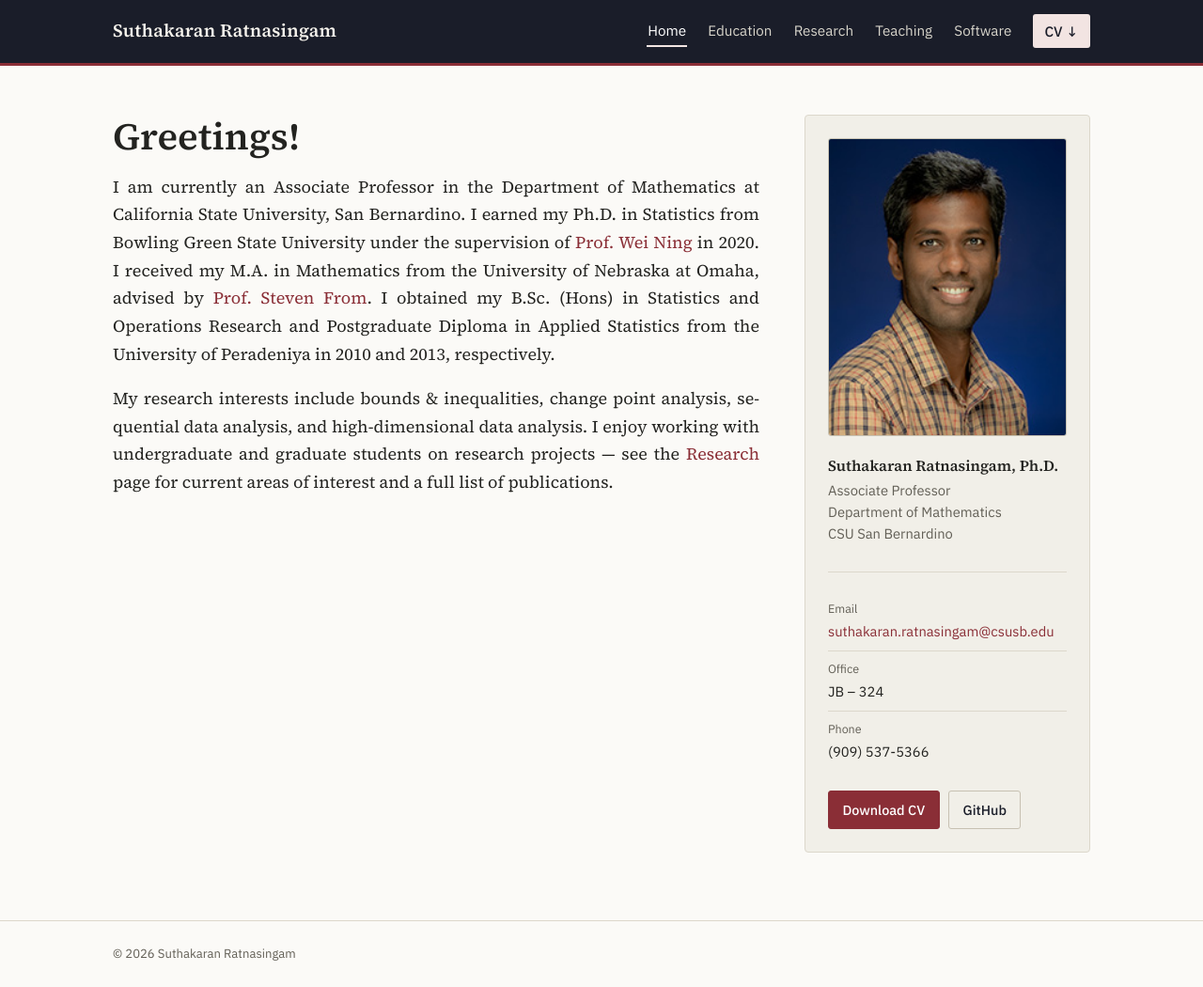
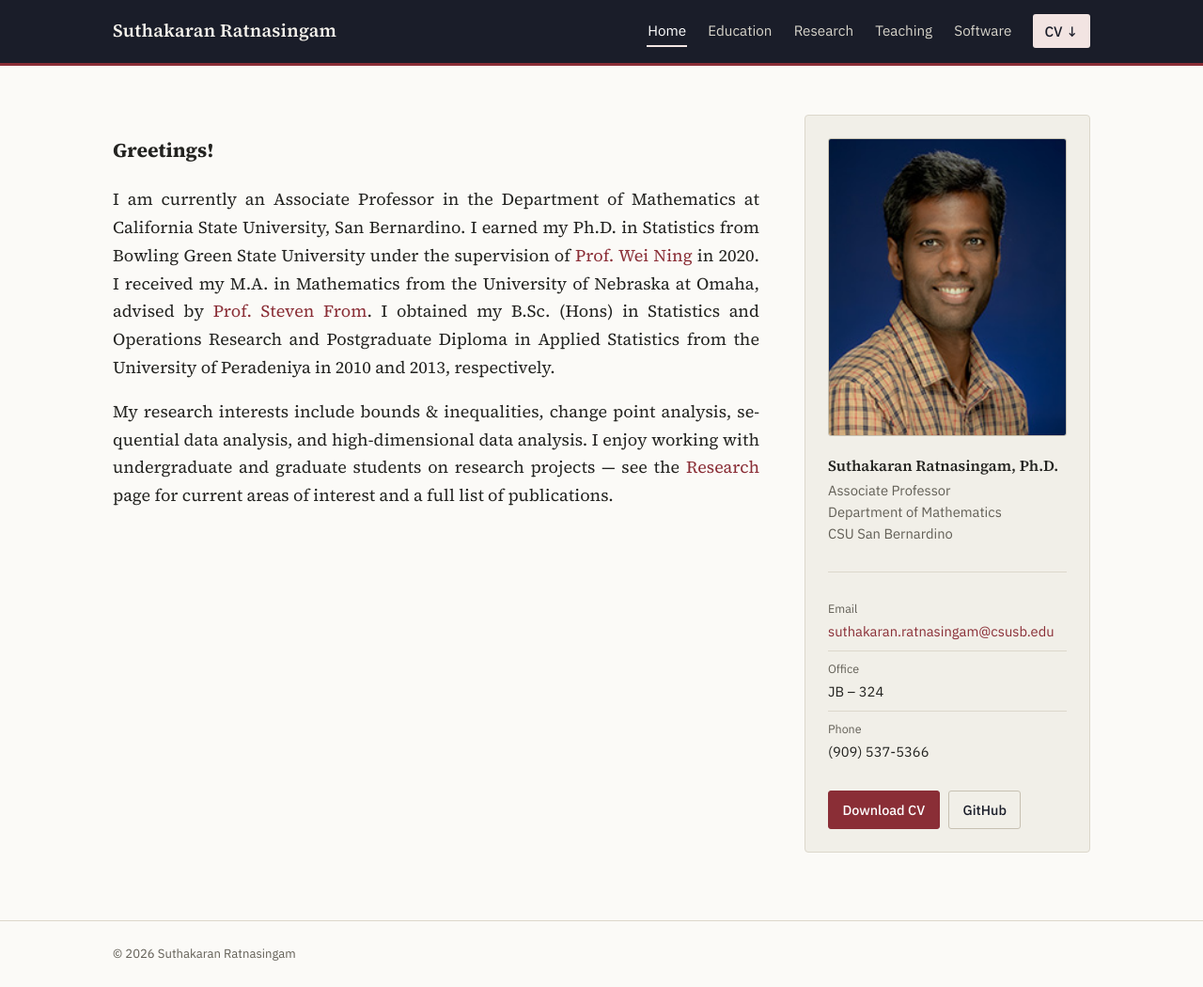
Before and after one commit to suthakaranr/suthakaranr.github.io, a Jekyll site: the page built from index.md, in a window 1280 px wide. Shown: the whole page at 94% size. Built offline with Jekyll 4.4.1, drawn with Linux system fonts in a browser that asks for light colours.

Commit message:
Change heading from h1 to h3 in home layout

```diff
--- a/_layouts/home.html
+++ b/_layouts/home.html
@@ -5,7 +5,7 @@ layout: default
   <div class="hero-grid">
 
     <div class="hero-main">
-      <h1 style="margin-bottom: 1rem;">Greetings!</h1>
+      <h3 style="margin-bottom: 1.25rem;">Greetings!</h3>
 
       <div class="prose">
         {{ content }}
```
